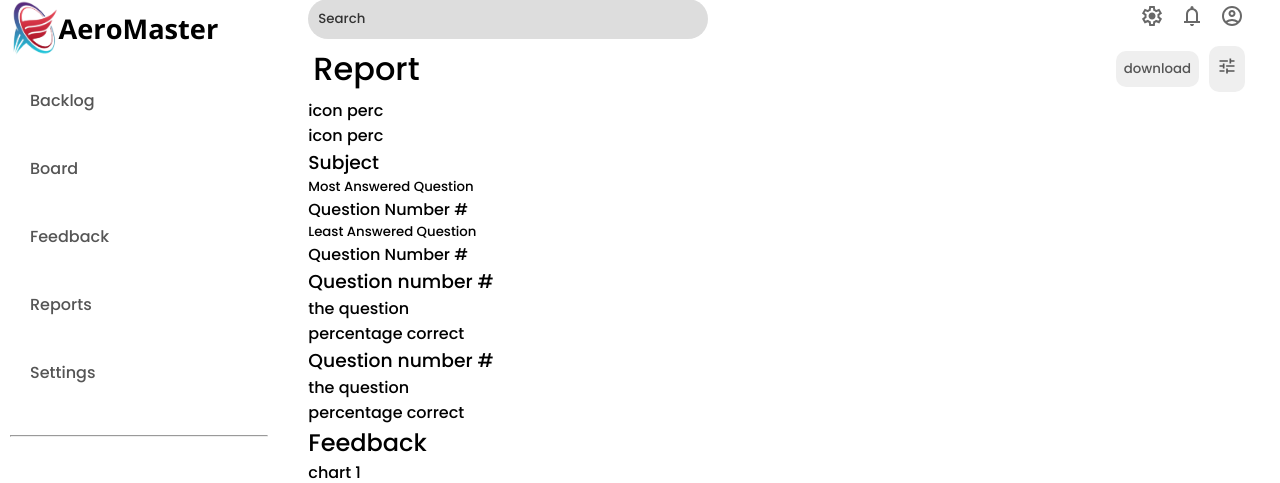
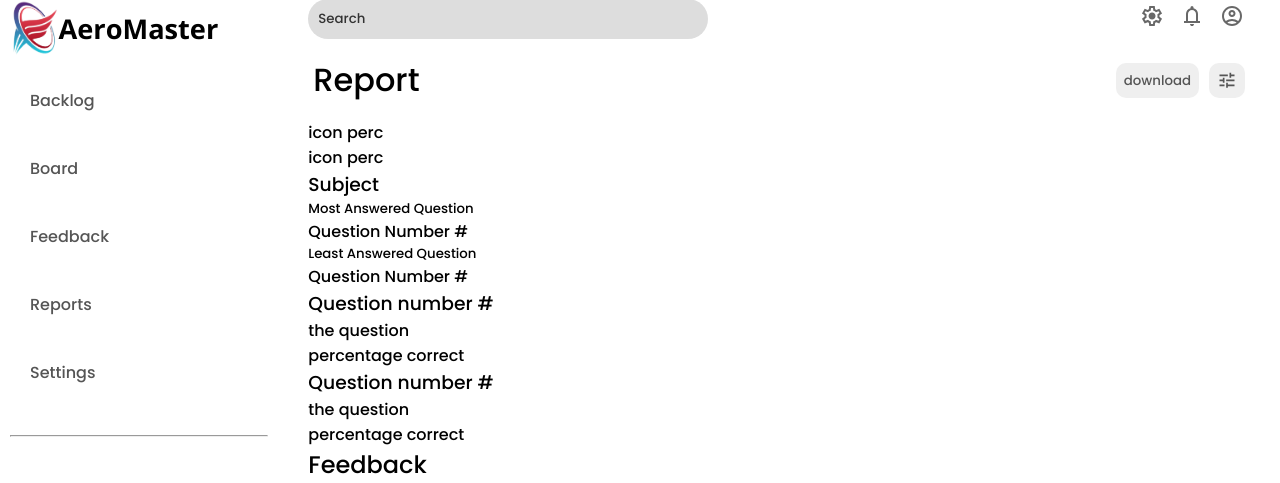
Before and after one commit to MarkPagso03/AeroMaster, a Django app: page /dashboard in a window 1280 px wide. Shown: the part 22-505 px from the top of the page. Run offline with Django 5.2, Linux system fonts and the light colour scheme.

Commit message:
home_page

```diff
--- a/AeroMaster/frontend/static/styles/admin_base.css
+++ b/AeroMaster/frontend/static/styles/admin_base.css
@@ -109,6 +109,7 @@
 }
 
 .section{
+    height: 80px;
     padding: 5px;
     display: flex;
     justify-content: space-between;
@@ -119,10 +120,11 @@
     display: flex;
     align-items: center;
     gap: 10px;
+    height: 100%;
 }
 
 .section button{
-    height: 90%;
+    height: 50%;
     border: none;
     padding: 8px;
     color: #555;
--- a/AeroMaster/frontend/templates/admin_base.html
+++ b/AeroMaster/frontend/templates/admin_base.html
@@ -46,7 +46,7 @@
             <h1>Report</h1>
             <div>
                 <button>download</button>
-                <button><svg xmlns="http://www.w3.org/2000/svg" height="24px" viewBox="0 -960 960 960" width="20px" fill="#555"><path d="M440-120v-240h80v80h320v80H520v80h-80Zm-320-80v-80h240v80H120Zm160-160v-80H120v-80h160v-80h80v240h-80Zm160-80v-80h400v80H440Zm160-160v-240h80v80h160v80H680v80h-80Zm-480-80v-80h400v80H120Z"/></svg></button>
+                <button><svg xmlns="http://www.w3.org/2000/svg" height="24px" viewBox="0 -700 960 700" width="20px" fill="#555"><path d="M440-120v-240h80v80h320v80H520v80h-80Zm-320-80v-80h240v80H120Zm160-160v-80H120v-80h160v-80h80v240h-80Zm160-80v-80h400v80H440Zm160-160v-240h80v80h160v80H680v80h-80Zm-480-80v-80h400v80H120Z"/></svg></button>
             </div>
         </div>
 
--- a/AeroMaster/frontend/templates/base.html
+++ b/AeroMaster/frontend/templates/base.html
@@ -43,7 +43,7 @@
     {% block content %}{% endblock %}
   </div>
 
-  <footer>
+  <footer style="display: none;">
     <div class="footer_div">
       <div>
         <div class="brand">
```
